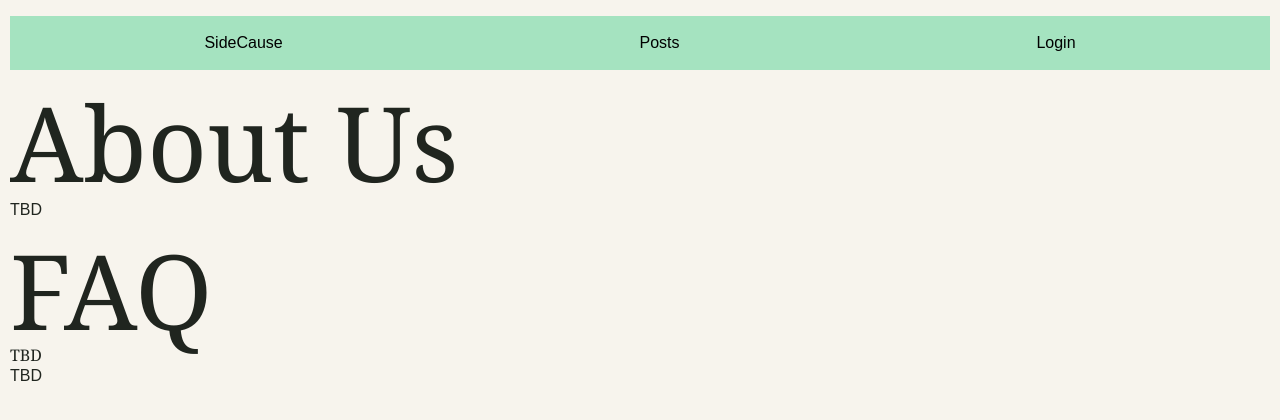
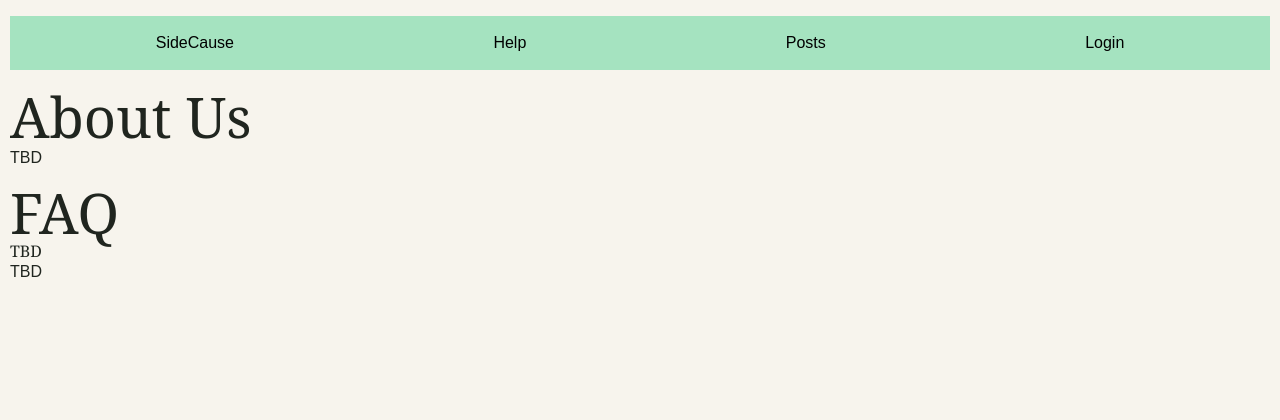
Before and after one commit to ChicoState/sidecause, a Next.js app: page /help in a window 1280 px wide. Shown: the top 420 px of the page. Built offline with nearby package versions, Linux system fonts and the light colour scheme; no server answers.

Commit message:
Help page finally up and running

```diff
--- a/app/Navbar.tsx
+++ b/app/Navbar.tsx
@@ -13,6 +13,9 @@ export default function Navbar({ session }: NavbarProps) {
       <ul>
         <li>
           <Link href="/">SideCause</Link>
+        </li>
+        <li>
+          <Link href="/help">Help</Link>
         </li>
         <li>
           <Link href="/posts">Posts</Link>
--- a/app/help/page.tsx
+++ b/app/help/page.tsx
@@ -2,11 +2,11 @@ export default function HelpPage() {
     return (
         <main>
             <section>
-                <h1>About Us</h1>
+                <h2>About Us</h2>
                 <p>TBD</p>
             </section>
             <section>
-                <h1>FAQ</h1>
+                <h2>FAQ</h2>
                 <h3>TBD</h3>
                 <p>TBD</p>
             </section>
```
Also changed, not shown: package.json (+5 -3 lines), 1 other file (tests, documents, lock files or other folders).
